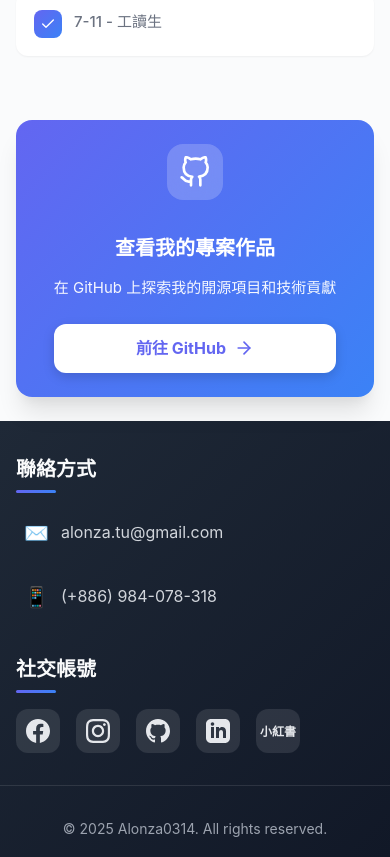
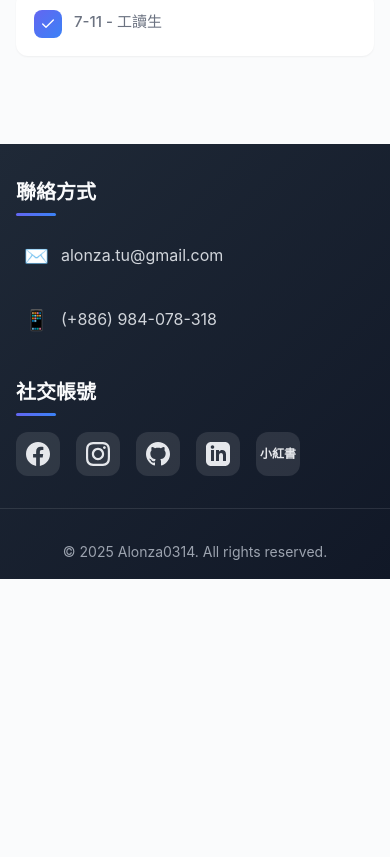
Before and after one commit to Alonza0314/alonza0314.github.io, a React (Vite) app: page /experience in a window 390 px wide. Shown: the part 1540-2397 px from the top of the page. After the commit the page ends 2119 px from the top, so only its background shows below. Built offline with nearby package versions, Linux system fonts and the light colour scheme.

Commit message:
refactor: git card

```diff
--- a/src/pages/Education.css
+++ b/src/pages/Education.css
@@ -83,10 +83,11 @@
   display: flex;
   align-items: center;
   justify-content: center;
-  background: var(--bg-primary);
+  background: linear-gradient(135deg, #cbd5e1 0%, #94a3b8 100%);
   border-radius: var(--radius-lg);
   padding: 1rem;
   transition: all var(--transition-base);
+  border: 1px solid rgba(0, 0, 0, 0.1);
 }
 
 .card-logo img {
@@ -97,7 +98,9 @@
 }
 
 .education-card:hover .card-logo {
-  background: linear-gradient(135deg, rgba(99, 102, 241, 0.1), rgba(59, 130, 246, 0.1));
+  background: linear-gradient(135deg, rgba(99, 102, 241, 0.25), rgba(59, 130, 246, 0.25));
+  border-color: rgba(99, 102, 241, 0.3);
+  transform: scale(1.05);
 }
 
 .education-card:hover .card-logo img {
--- a/src/pages/Experience.css
+++ b/src/pages/Experience.css
@@ -84,125 +84,9 @@
   font-weight: 500;
 }
 
-/* Projects Section */
-.projects-section {
-  margin-top: 3rem;
-  animation: scaleIn 0.8s ease-out;
-}
-
-.projects-card {
-  background: linear-gradient(135deg, var(--primary-color), var(--secondary-color));
-  border-radius: var(--radius-xl);
-  padding: 3rem;
-  display: flex;
-  align-items: center;
-  gap: 2.5rem;
-  box-shadow: var(--shadow-xl);
-  transition: all var(--transition-slow);
-  position: relative;
-  overflow: hidden;
-}
-
-.projects-card::before {
-  content: '';
-  position: absolute;
-  inset: 0;
-  background: linear-gradient(135deg, transparent, rgba(255, 255, 255, 0.1));
-  opacity: 0;
-  transition: opacity var(--transition-slow);
-}
-
-.projects-card:hover::before {
-  opacity: 1;
-}
-
-.projects-card:hover {
-  transform: translateY(-8px);
-  box-shadow: 0 25px 50px rgba(99, 102, 241, 0.4);
-}
-
-.projects-icon {
-  flex-shrink: 0;
-  width: 80px;
-  height: 80px;
-  display: flex;
-  align-items: center;
-  justify-content: center;
-  background: rgba(255, 255, 255, 0.2);
-  backdrop-filter: blur(10px);
-  border-radius: var(--radius-xl);
-  color: white;
-  transition: transform var(--transition-base);
-}
-
-.projects-card:hover .projects-icon {
-  transform: scale(1.1) rotate(-5deg);
-}
-
-.projects-content {
-  flex: 1;
-  color: white;
-}
-
-.projects-title {
-  font-size: 1.875rem;
-  font-weight: 700;
-  margin-bottom: 0.75rem;
-  color: white;
-}
-
-.projects-description {
-  font-size: 1.125rem;
-  margin-bottom: 1.5rem;
-  opacity: 0.95;
-  line-height: 1.6;
-}
-
-.projects-link {
-  display: inline-flex;
-  align-items: center;
-  gap: 0.5rem;
-  padding: 0.875rem 1.75rem;
-  background: white;
-  color: var(--primary-color);
-  border-radius: var(--radius-lg);
-  font-weight: 700;
-  font-size: 1.0625rem;
-  transition: all var(--transition-base);
-  text-decoration: none;
-  box-shadow: 0 4px 12px rgba(0, 0, 0, 0.15);
-}
-
-.projects-link:hover {
-  transform: translateX(5px);
-  box-shadow: 0 6px 20px rgba(0, 0, 0, 0.2);
-}
-
-.projects-link svg {
-  transition: transform var(--transition-base);
-}
-
-.projects-link:hover svg {
-  transform: translateX(5px);
-}
-
 @media (max-width: 1024px) {
   .section-heading {
     font-size: 1.5rem;
-  }
-
-  .projects-card {
-    padding: 2.5rem;
-    gap: 2rem;
-  }
-
-  .projects-icon {
-    width: 70px;
-    height: 70px;
-  }
-
-  .projects-title {
-    font-size: 1.625rem;
   }
 }
 
@@ -225,30 +109,6 @@
 
   .item-text {
     font-size: 1rem;
-  }
-
-  .projects-card {
-    flex-direction: column;
-    text-align: center;
-    padding: 2rem;
-  }
-
-  .projects-icon {
-    width: 64px;
-    height: 64px;
-  }
-
-  .projects-title {
-    font-size: 1.5rem;
-  }
-
-  .projects-description {
-    font-size: 1rem;
-  }
-
-  .projects-link {
-    width: 100%;
-    justify-content: center;
   }
 }
 
@@ -284,31 +144,4 @@
   .item-text {
     font-size: 0.9375rem;
   }
-
-  .projects-card {
-    padding: 1.5rem;
-  }
-
-  .projects-icon {
-    width: 56px;
-    height: 56px;
-  }
-
-  .projects-icon svg {
-    width: 32px;
-    height: 32px;
-  }
-
-  .projects-title {
-    font-size: 1.25rem;
-  }
-
-  .projects-description {
-    font-size: 0.9375rem;
-  }
-
-  .projects-link {
-    padding: 0.75rem 1.5rem;
-    font-size: 1rem;
-  }
 }
--- a/src/pages/Experience.tsx
+++ b/src/pages/Experience.tsx
@@ -76,53 +76,6 @@
           </div>
         ))}
       </div>
-
-      {/* 專案作品連結 */}
-      <div className="projects-section">
-        <div className="projects-card">
-          <div className="projects-icon">
-            <svg
-              width="48"
-              height="48"
-              viewBox="0 0 24 24"
-              fill="none"
-              stroke="currentColor"
-              strokeWidth="2"
-              strokeLinecap="round"
-              strokeLinejoin="round"
-            >
-              <path d="M9 19c-5 1.5-5-2.5-7-3m14 6v-3.87a3.37 3.37 0 0 0-.94-2.61c3.14-.35 6.44-1.54 6.44-7A5.44 5.44 0 0 0 20 4.77 5.07 5.07 0 0 0 19.91 1S18.73.65 16 2.48a13.38 13.38 0 0 0-7 0C6.27.65 5.09 1 5.09 1A5.07 5.07 0 0 0 5 4.77a5.44 5.44 0 0 0-1.5 3.78c0 5.42 3.3 6.61 6.44 7A3.37 3.37 0 0 0 9 18.13V22"></path>
-            </svg>
-          </div>
-          <div className="projects-content">
-            <h3 className="projects-title">查看我的專案作品</h3>
-            <p className="projects-description">
-              在 GitHub 上探索我的開源項目和技術貢獻
-            </p>
-            <a
-              href="https://github.com/Alonza0314"
-              target="_blank"
-              rel="noopener noreferrer"
-              className="projects-link"
-            >
-              前往 GitHub
-              <svg
-                width="20"
-                height="20"
-                viewBox="0 0 24 24"
-                fill="none"
-                stroke="currentColor"
-                strokeWidth="2"
-                strokeLinecap="round"
-                strokeLinejoin="round"
-              >
-                <line x1="5" y1="12" x2="19" y2="12"></line>
-                <polyline points="12 5 19 12 12 19"></polyline>
-              </svg>
-            </a>
-          </div>
-        </div>
-      </div>
     </div>
   )
 }
--- a/src/pages/Home.css
+++ b/src/pages/Home.css
@@ -76,6 +76,10 @@
   flex-wrap: wrap;
 }
 
+.btn svg {
+  flex-shrink: 0;
+}
+
 .btn {
   padding: 0.875rem 2rem;
   border-radius: var(--radius-lg);
@@ -98,19 +102,6 @@
 .btn-primary:hover {
   transform: translateY(-3px);
   box-shadow: 0 15px 30px rgba(99, 102, 241, 0.4);
-}
-
-.btn-secondary {
-  background: white;
-  color: var(--primary-color);
-  border: 2px solid var(--primary-color);
-}
-
-.btn-secondary:hover {
-  background: var(--primary-color);
-  color: white;
-  transform: translateY(-3px);
-  box-shadow: var(--shadow-md);
 }
 
 /* Skills Section */
@@ -143,13 +134,15 @@
 }
 
 .skills-grid {
-  display: grid;
-  grid-template-columns: repeat(auto-fill, minmax(160px, 1fr));
+  display: flex;
+  flex-wrap: wrap;
+  justify-content: center;
   gap: 1.25rem;
   margin-top: 3rem;
 }
 
 .skill-card {
+  width: 160px;
   padding: 1.5rem 1rem;
   border-radius: var(--radius-lg);
   display: flex;
@@ -201,9 +194,22 @@
     font-size: 2rem;
   }
 
+  .skill-card {
+    width: 140px;
+  }
+
   .skills-grid {
-    grid-template-columns: repeat(auto-fill, minmax(140px, 1fr));
     gap: 1rem;
+  }
+
+  .github-card {
+    flex-direction: column;
+    text-align: center;
+  }
+
+  .github-link {
+    width: 100%;
+    justify-content: center;
   }
 }
 
@@ -237,11 +243,13 @@
     justify-content: center;
   }
 
-  .skills-grid {
-    grid-template-columns: repeat(auto-fill, minmax(120px, 1fr));
+  .btn {
+    font-size: 0.9375rem;
+    padding: 0.75rem 1.5rem;
   }
 
   .skill-card {
+    width: 120px;
     padding: 1.25rem 0.75rem;
     font-size: 0.9rem;
   }
@@ -252,7 +260,17 @@
     gap: 3rem;
   }
 
-  .skills-grid {
-    grid-template-columns: repeat(2, 1fr);
+  .hero-actions {
+    flex-direction: column;
+    width: 100%;
+  }
+
+  .btn {
+    width: 100%;
+    justify-content: center;
+  }
+
+  .skill-card {
+    width: calc(50% - 0.625rem);
   }
 }
--- a/src/pages/Home.tsx
+++ b/src/pages/Home.tsx
@@ -1,9 +1,10 @@
 import { Link } from 'react-router-dom'
+import { useMemo } from 'react'
 import './Home.css'
 
 const Home = () => {
   // 技能列表
-  const skills = [
+  const baseSkills = [
     'Golang',
     'C++',
     'Angular',
@@ -24,8 +25,7 @@
     'Zero Trust Network',
   ]
 
-  // 為技能卡片生成隨機顏色（淡藍色、淡紫色系）
-  const getSkillColor = (index: number) => {
+  // 顏色列表
   const colors = [
     'linear-gradient(135deg, #667eea 0%, #764ba2 100%)',
     'linear-gradient(135deg, #4facfe 0%, #00f2fe 100%)',
@@ -38,7 +38,24 @@
     'linear-gradient(135deg, #7f7fd5 0%, #86a8e7 100%)',
     'linear-gradient(135deg, #e0c3fc 0%, #8ec5fc 100%)',
   ]
-    return colors[index % colors.length]
+
+  // 隨機打亂陣列
+  const shuffleArray = <T,>(array: T[]): T[] => {
+    const newArray = [...array]
+    for (let i = newArray.length - 1; i > 0; i--) {
+      const j = Math.floor(Math.random() * (i + 1));
+      [newArray[i], newArray[j]] = [newArray[j], newArray[i]]
+    }
+    return newArray
+  }
+
+  // 每次刷新時隨機排列技能和顏色
+  const skills = useMemo(() => shuffleArray(baseSkills), [])
+  const shuffledColors = useMemo(() => shuffleArray(colors), [])
+
+  // 為技能卡片分配顏色
+  const getSkillColor = (index: number) => {
+    return shuffledColors[index % shuffledColors.length]
   }
 
   return (
@@ -67,15 +84,40 @@
 
             <div className="hero-actions">
               <Link to="/about" className="btn btn-primary">
-                查看我的 CV
+                <svg
+                  width="20"
+                  height="20"
+                  viewBox="0 0 24 24"
+                  fill="none"
+                  stroke="currentColor"
+                  strokeWidth="2"
+                  strokeLinecap="round"
+                  strokeLinejoin="round"
+                >
+                  <path d="M14 2H6a2 2 0 0 0-2 2v16a2 2 0 0 0 2 2h12a2 2 0 0 0 2-2V8z"></path>
+                  <polyline points="14 2 14 8 20 8"></polyline>
+                  <line x1="16" y1="13" x2="8" y2="13"></line>
+                  <line x1="16" y1="17" x2="8" y2="17"></line>
+                  <polyline points="10 9 9 9 8 9"></polyline>
+                </svg>
+                &nbsp;查看我的 CV
               </Link>
+
               <a
                 href="https://github.com/Alonza0314"
                 target="_blank"
                 rel="noopener noreferrer"
-                className="btn btn-secondary"
+                className="btn btn-primary"
               >
-                專案作品
+                <svg
+                  width="20"
+                  height="20"
+                  viewBox="0 0 24 24"
+                  fill="currentColor"
+                >
+                  <path d="M12 0c-6.626 0-12 5.373-12 12 0 5.302 3.438 9.8 8.207 11.387.599.111.793-.261.793-.577v-2.234c-3.338.726-4.033-1.416-4.033-1.416-.546-1.387-1.333-1.756-1.333-1.756-1.089-.745.083-.729.083-.729 1.205.084 1.839 1.237 1.839 1.237 1.07 1.834 2.807 1.304 3.492.997.107-.775.418-1.305.762-1.604-2.665-.305-5.467-1.334-5.467-5.931 0-1.311.469-2.381 1.236-3.221-.124-.303-.535-1.524.117-3.176 0 0 1.008-.322 3.301 1.23.957-.266 1.983-.399 3.003-.404 1.02.005 2.047.138 3.006.404 2.291-1.552 3.297-1.23 3.297-1.23.653 1.653.242 2.874.118 3.176.77.84 1.235 1.911 1.235 3.221 0 4.609-2.807 5.624-5.479 5.921.43.372.823 1.102.823 2.222v3.293c0 .319.192.694.801.576 4.765-1.589 8.199-6.086 8.199-11.386 0-6.627-5.373-12-12-12z"/>
+                </svg>
+                &nbsp;前往 GitHub
               </a>
             </div>
           </div>
@@ -84,7 +126,7 @@
 
       {/* 技能點區塊 */}
       <section className="skills-section">
-        <h2 className="section-title">技能專長</h2>
+        <h2 className="section-title">專業技能</h2>
         <div className="skills-grid">
           {skills.map((skill, index) => (
             <div
```
Lines whose indentation alone changed are shown as unchanged.
